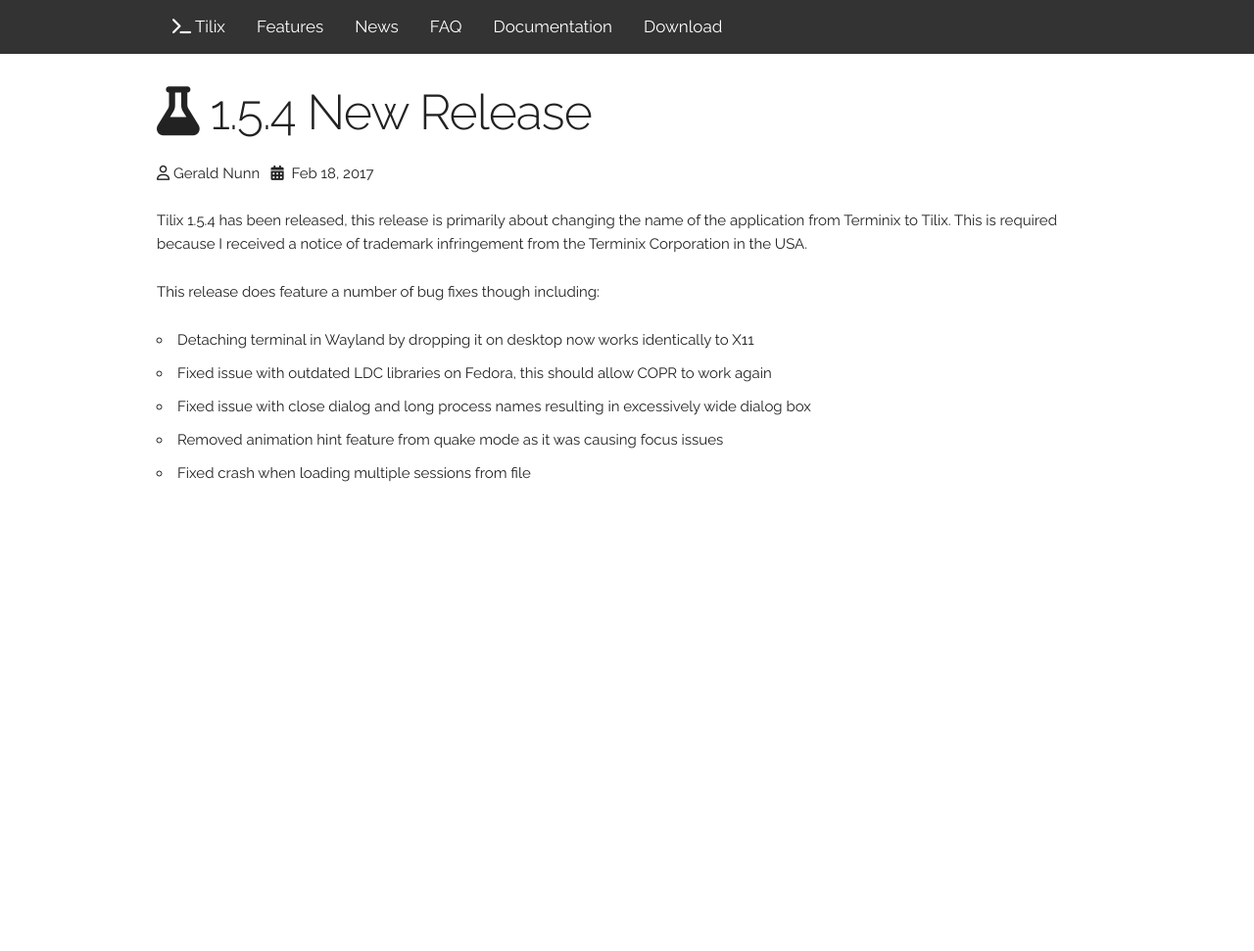
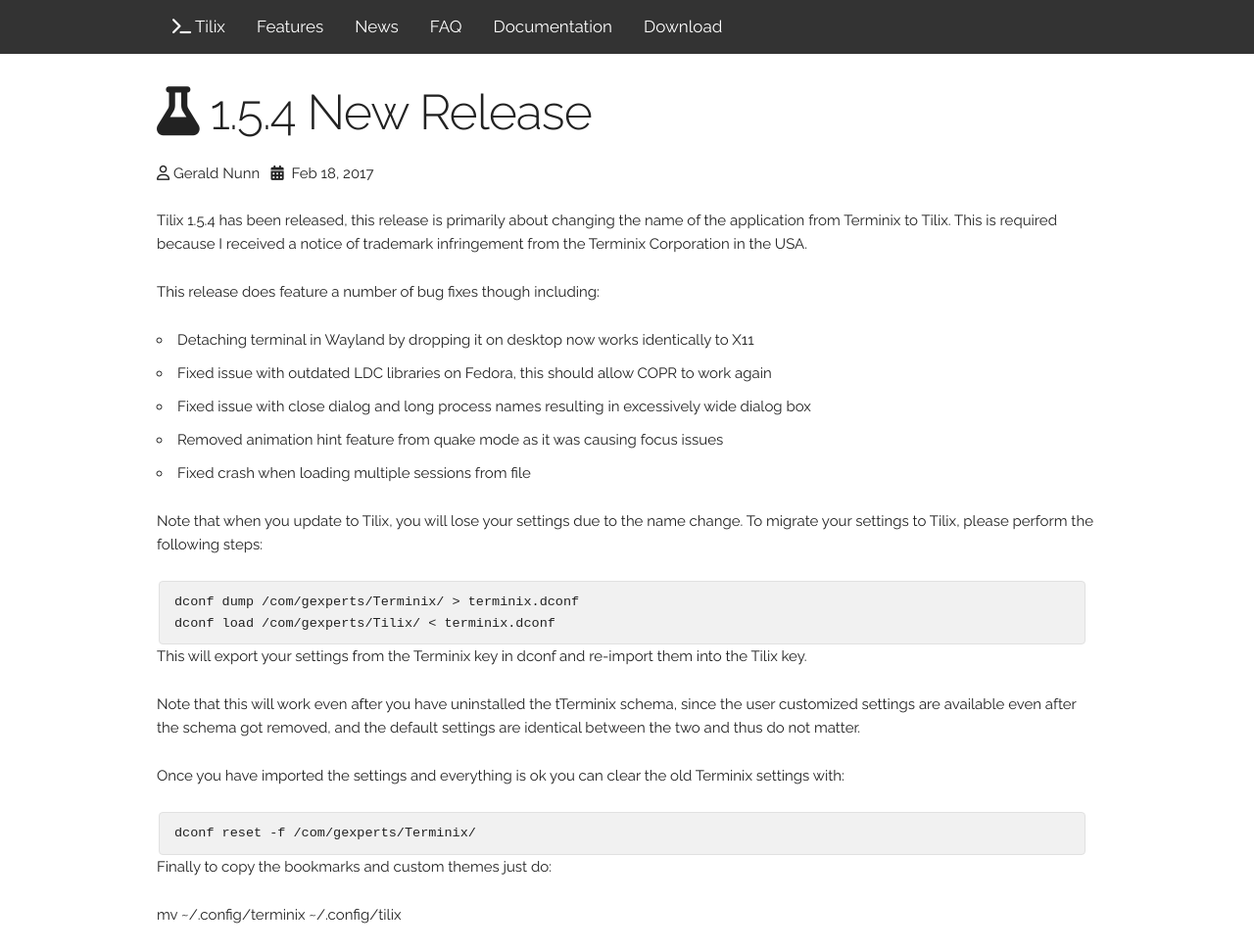
Before and after one commit to gnunn1/tilix-web, a Jekyll site: the page built from _posts/2017-03-19-release-1-5-4.md, in a window 1280 px wide. Shown: the whole page at 98% size. Built offline with Jekyll 4.4.1, drawn with Linux system fonts in a browser that asks for light colours; nearby versions of some CDN libraries; before the commit the page ends 900 px from its top, so only the background shows below that.

Commit message:
Include migration settings steps

````diff
--- a/_posts/2017-03-19-release-1-5-4.md
+++ b/_posts/2017-03-19-release-1-5-4.md
@@ -16,3 +16,21 @@
 * Fixed issue with close dialog and long process names resulting in excessively wide dialog box
 * Removed animation hint feature from quake mode as it was causing focus issues
 * Fixed crash when loading multiple sessions from file
+
+Note that when you update to Tilix, you will lose your settings due to the name change. To migrate your settings to Tilix, please perform the following steps:
+
+```
+dconf dump /com/gexperts/Terminix/ > terminix.dconf
+dconf load /com/gexperts/Tilix/ < terminix.dconf
+```
+This will export your settings from the Terminix key in dconf and re-import them into the Tilix key.
+
+Note that this will work even after you have uninstalled the tTerminix schema, since the user customized settings are available even after the schema got removed, and the default settings are identical between the two and thus do not matter.
+
+Once you have imported the settings and everything is ok you can clear the old Terminix settings with:
+```
+dconf reset -f /com/gexperts/Terminix/
+```
+Finally to copy the bookmarks and custom themes just do:
+
+mv ~/.config/terminix ~/.config/tilix
````
